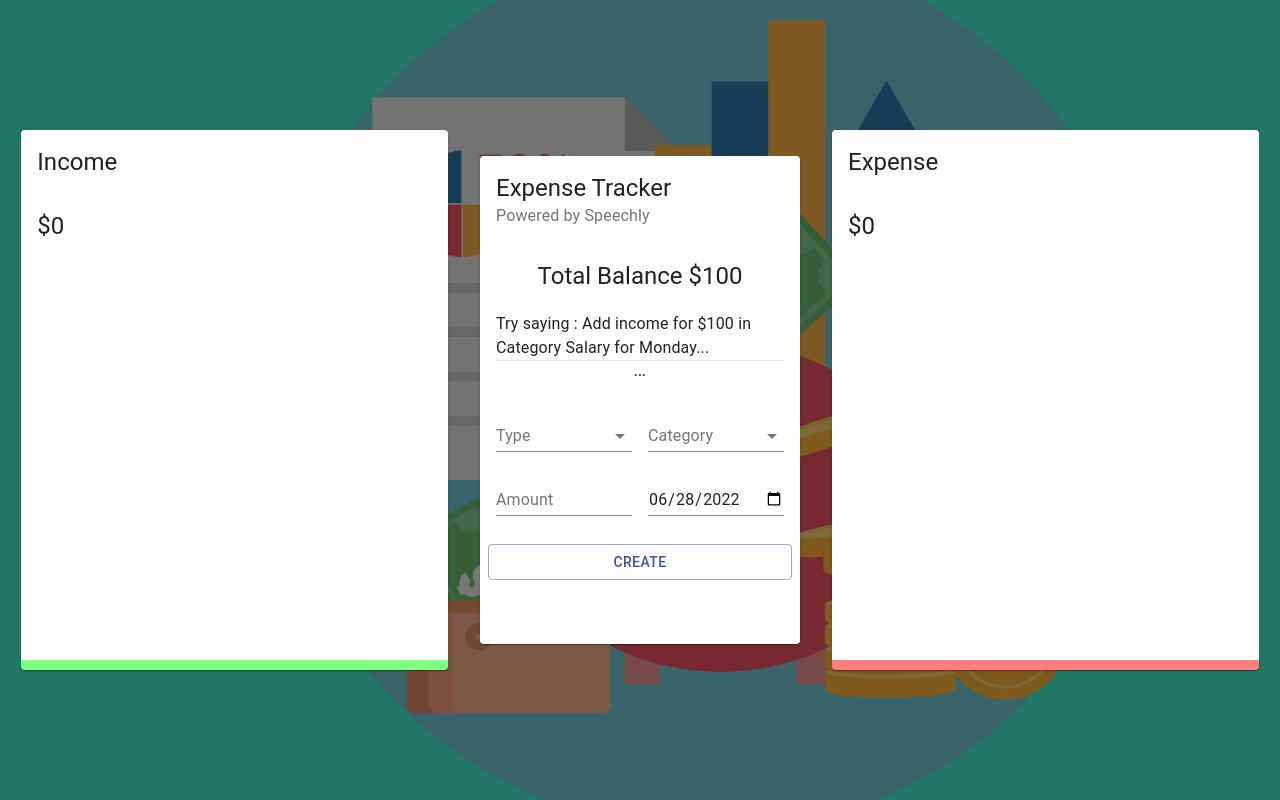
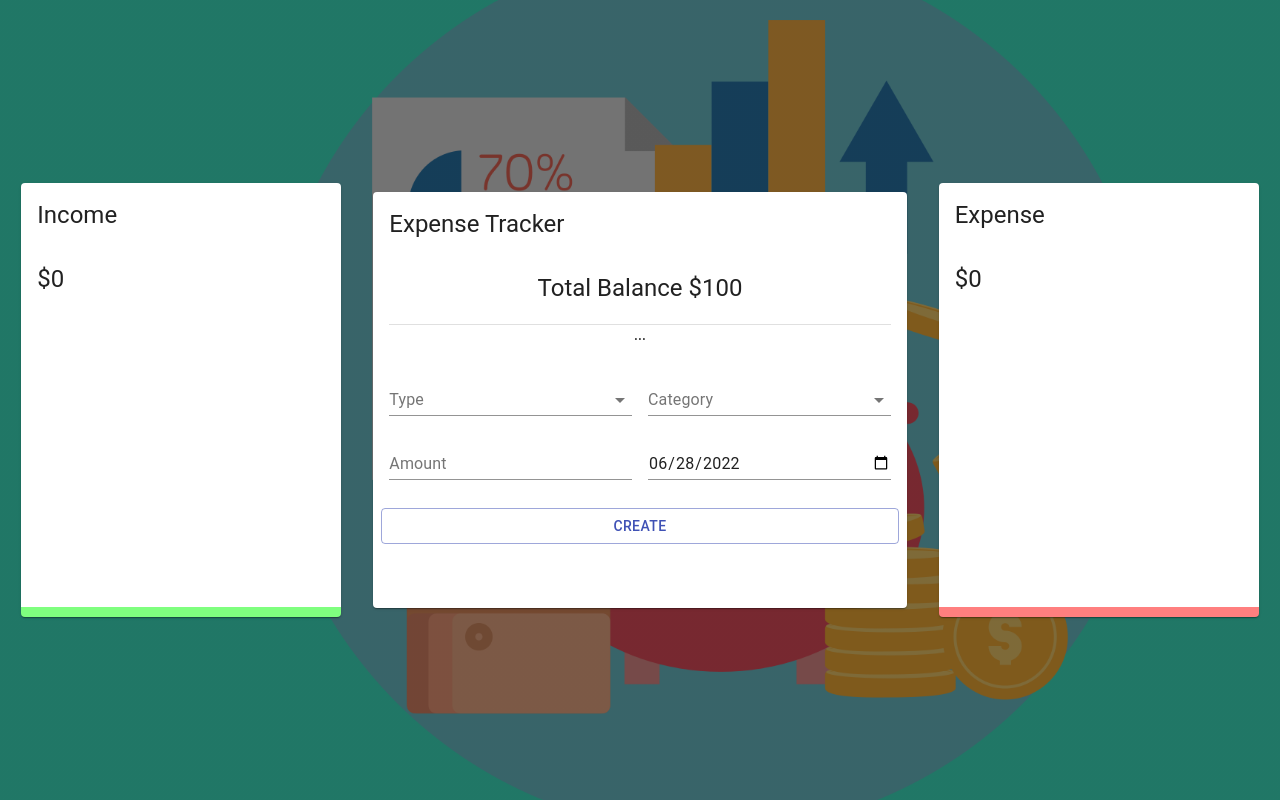
Before and after one commit to ThomasAurelius/react-expense-tracker, a React (Create React App) app: page / in a window 1280 px wide. Built offline with nearby package versions, Linux system fonts and the light colour scheme.

Commit message:
sizing fix

```diff
--- a/src/App.js
+++ b/src/App.js
@@ -11,13 +11,13 @@ const App = () => {
   return (
     <div>
       <Grid className={classes.grid} container spacing={0} alignItems='center' justifyContent='center' style={{ height: '100vh' }}>
-         <Grid item xs={12} sm={4}>
+         <Grid item xs={12} sm={3}>
             <Details title='Income' />
          </Grid>
-         <Grid item xs={12} sm={3}>
+         <Grid item xs={12} sm={5}>
              <Main />
          </Grid>
-         <Grid item xs={12} sm={4}>
+         <Grid item xs={12} sm={3}>
             <Details title='Expense' />
          </Grid>
 
--- a/src/components/Main/Main.jsx
+++ b/src/components/Main/Main.jsx
@@ -9,12 +9,12 @@ const Main = () => {
    const classes = useStyles();
   return (
     <Card className={classes.root}>
-      <CardHeader title="Expense Tracker" subheader="Powered by Speechly" />
+      <CardHeader title="Expense Tracker" subheader="" />
       <CardContent>
          <Typography align='center' variant='h5'>Total Balance $100</Typography>
          <Typography variant='subtitle1' style={{lineHeight: '1.5em', marginTop: '20px' }}>
             {/*  InfoCard...  */}
-            Try saying : Add income for $100 in Category Salary for Monday...
+
          </Typography>
          <Divider />
             <Form />
```
